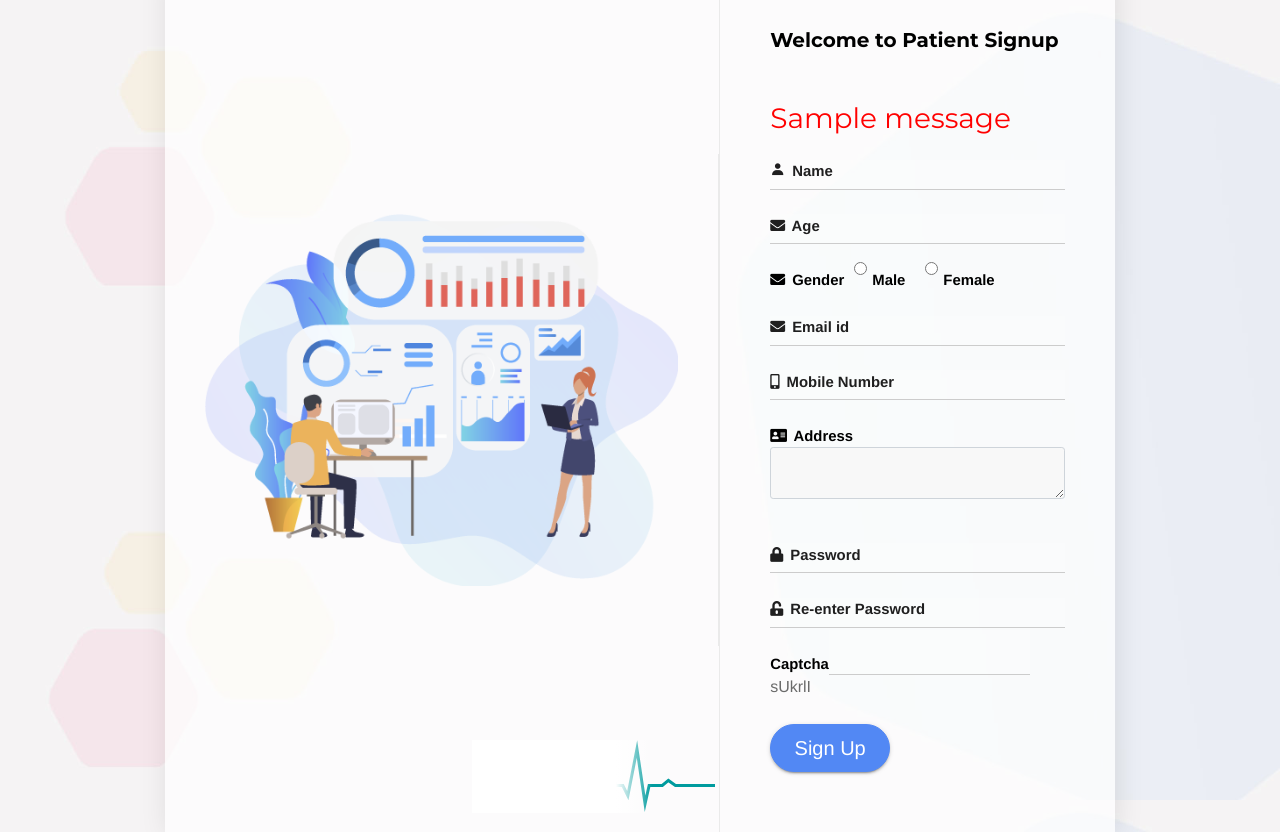
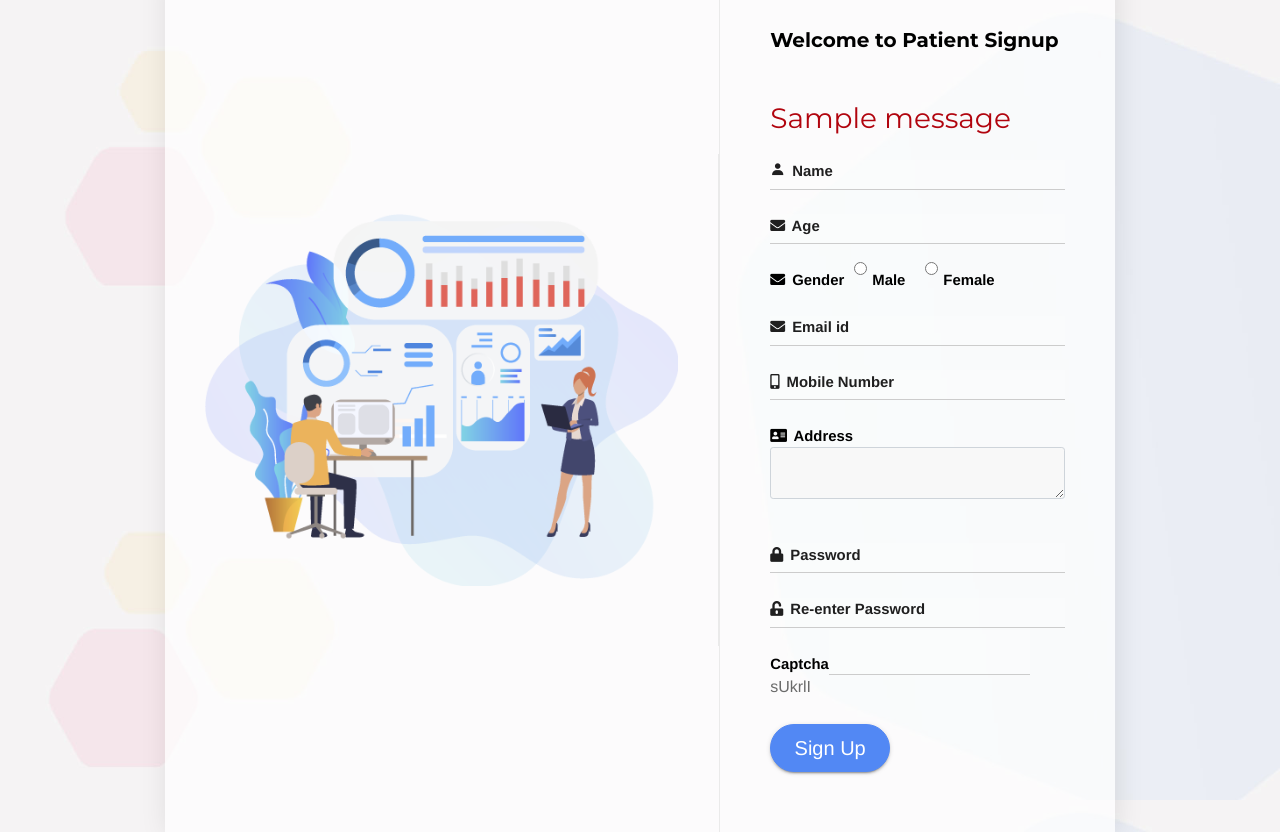
Before and after one commit to G-SAIRAM17/Mission_Health_Care, a Django app: page / in a window 1280 px wide. Run offline with Django 5.2, Linux system fonts and the light colour scheme; tables that the repository leaves empty hold one stand-in row (values such as "Sample post"); one stand-in notice (Sample message) is shown; some libraries are stand-ins or nearby versions.

Commit message:
Modified Patient Signup.html file

```diff
--- a/MissionHealthCare/templates/patient_signup.html
+++ b/MissionHealthCare/templates/patient_signup.html
@@ -13,6 +13,16 @@
     <link rel="stylesheet" href="{% static 'css/fontawsom-all.min.css' %}">
     <link rel="stylesheet" type="text/css" href="{% static 'css/style.css' %}" />
     <style>
+        .loading {
+            display: none;
+            width: 100%;
+            height: 100%;
+            position: fixed;
+            background-color: rgba(255, 255, 255, 0);
+            top: 0;
+            left: 0;
+            z-index: 9999;
+        }
         .heart-rate {
   width: 150px;
   height: 73px;
@@ -24,7 +34,6 @@
   position: absolute;
   width: 100%;
   height: 100%;
-  background-color: #FFFFFF;
   top: 0;
   right: 0;
   animation: heartRateIn 2.5s linear infinite;
@@ -37,8 +46,7 @@
   top: 0;
   left: -120%;
   animation: heartRateOut 2.5s linear infinite;
-  background: rgba(255, 255, 255, 1);
-  background: -moz-linear-gradient(left, rgb(241, 7, 7) 0%, rgb(230, 9, 9) 50%, rgba(255, 255, 255, 0) 100%);
+  background: -moz-linear-gradient(left, rgba(255, 255, 255, 1) 0%, rgba(255, 255, 255, 1) 50%, rgba(255, 255, 255, 0) 100%);
   background: -webkit-linear-gradient(left, rgba(255, 255, 255, 1) 0%, rgba(255, 255, 255, 1) 50%, rgba(255, 255, 255, 0) 100%);
   background: -o-linear-gradient(left, rgba(255, 255, 255, 1) 0%, rgba(255, 255, 255, 1) 50%, rgba(255, 255, 255, 0) 100%);
   background: -ms-linear-gradient(left, rgba(255, 255, 255, 1) 0%, rgba(255, 255, 255, 1) 50%, rgba(255, 255, 255, 0) 100%);
@@ -83,8 +91,8 @@
                             {% csrf_token %}
                             <div class="login-box">
                                 <h5 style="font-weight: bold;color: black;">Welcome to Patient Signup</h5>
-                                {% for i in messages %}
-                                    <h3 style="color: red;">{{i}}</h3>
+                                {% for message in messages %}
+                                    <h3 style="color: #b1040e;">{{ message }}</h3>
                                 {% endfor %}
                                 <div class="login-row row no-margin">
                                     <label for="name" style="font-weight: bold;color: black;"><i class='bx bxs-user'></i> Name</label>
@@ -143,27 +151,15 @@
             </div>
         </div>
     </div>
+
     <div class="loading">
         <div class="heart-rate">
             <svg version="1.0" xmlns="http://www.w3.org/2000/svg" xmlns:xlink="http://www.w3.org/1999/xlink" x="0px" y="0px" width="150px" height="73px" viewBox="0 0 150 73" enable-background="new 0 0 150 73" xml:space="preserve">
-            <polyline fill="none" stroke="#009B9E" stroke-width="3" stroke-miterlimit="10" points="0,45.486 38.514,45.486 44.595,33.324 50.676,45.486 57.771,45.486 62.838,55.622 71.959,9 80.067,63.729 84.122,45.486 97.297,45.486 103.379,40.419 110.473,45.486 150,45.486"
+              <polyline fill="none" stroke="#b1040e" stroke-width="5" stroke-miterlimit="20" points="0,45.486 38.514,45.486 44.595,33.324 50.676,45.486 57.771,45.486 62.838,55.622 71.959,9 80.067,63.729 84.122,45.486 97.297,45.486 103.379,40.419 110.473,45.486 150,45.486"
               />
             </svg>
             <div class="fade-in"></div>
             <div class="fade-out"></div>
-        </div>
-    </div>
-
-    <!-- Success Modal -->
-    <div class="modal fade" id="successModal" tabindex="-1" role="dialog" aria-labelledby="successModalLabel" aria-hidden="true">
-        <div class="modal-dialog" role="document">
-            <div class="modal-content">
-                <div class="modal-body">
-                    <div class="checkmark">✔</div>
-                    <p>Sign up successful!</p>
-                    <a href="/plogin" class="btn btn-success">Login</a>
-                </div>
-            </div>
           </div>
     </div>
 
@@ -216,7 +212,6 @@ var captcha = generateCaptcha();
             document.getElementById('captchaText').textContent = captcha; // Display initial CAPTCHA text
             console.log('Generated CAPTCHA:', captcha);
         };
-
     </script>
     <script src="{% static 'js/jquery-3.2.1.min.js' %}"></script>
     <script src="https://unpkg.com/boxicons@2.1.4/dist/boxicons.js"></script>
```
Lines whose indentation alone changed are shown as unchanged.
